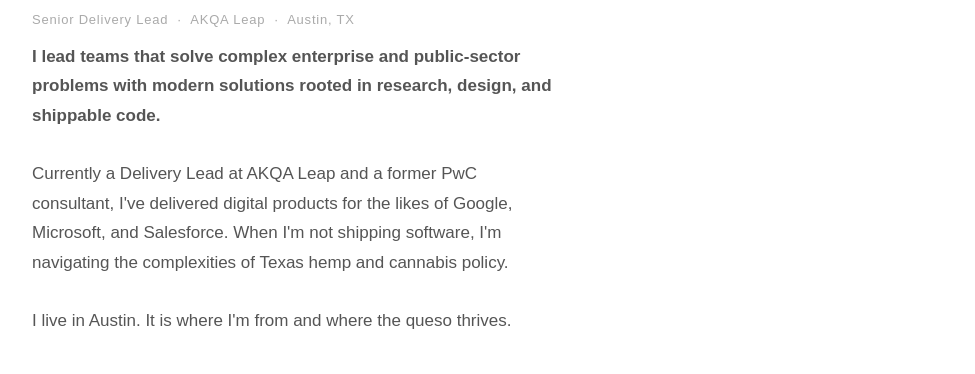
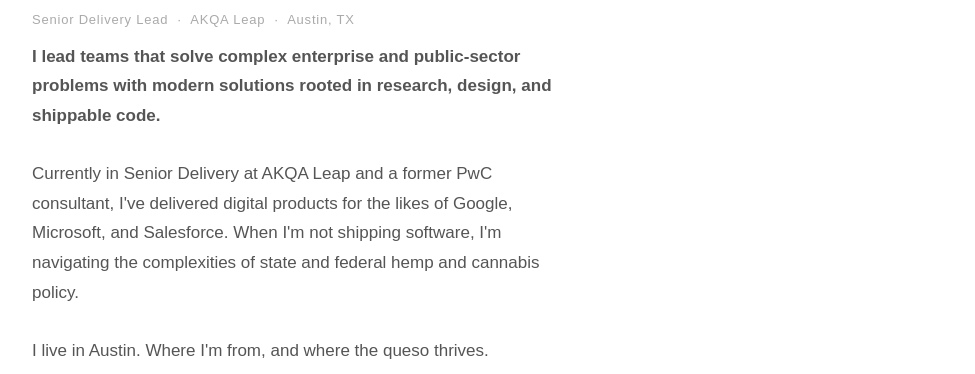
Before and after one commit to playeasynow/playeasynow.github.io, an Astro site: page / in a window 1280 px wide. Shown: the part 426-800 px from the top of the page, without its empty margins (152-1127 px from the left). Built offline with nearby package versions, Linux system fonts and the light colour scheme; Astro itself is replaced by a stand-in of ours; a web font is replaced by a local one.

Commit message:
Updates to hero taglines

```diff
--- a/src/pages/index.astro
+++ b/src/pages/index.astro
@@ -21,10 +21,10 @@
           <strong>I lead teams that solve complex enterprise and public-sector problems with modern solutions rooted in research, design, and shippable code.</strong>
         </p>
         <p class="hero-tagline">
-          Currently a Delivery Lead at AKQA Leap and a former PwC consultant, I've delivered digital products for the likes of Google, Microsoft, and Salesforce. When I'm not shipping software, I'm navigating the complexities of Texas hemp and cannabis policy.
+          Currently in Senior Delivery at AKQA Leap and a former PwC consultant, I've delivered digital products for the likes of Google, Microsoft, and Salesforce. When I'm not shipping software, I'm navigating the complexities of state and federal hemp and cannabis policy.
         </p>
         <p class="hero-tagline">
-          I live in Austin. It is where I'm from and where the queso thrives.
+          I live in Austin. Where I'm from, and where the queso thrives.
         </p>
         <div class="hero-ctas">
           <a href="/about" class="cta-primary">about me</a>
```
